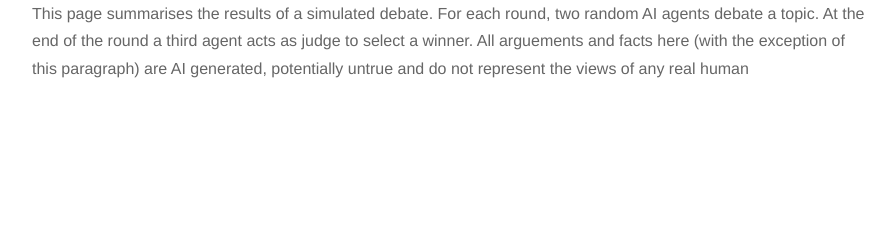
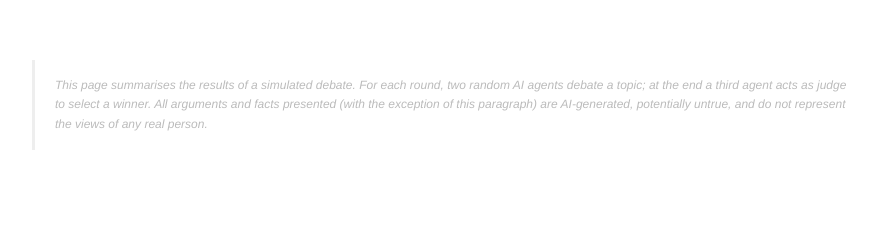
Before and after one commit to DanteLore/silicon-forum, a Python web app: template outputs/templates/summary.html in a window 1280 px wide. Shown: the part 275-515 px from the top of the page, without its empty margins (188-1083 px from the left). Run offline with Jinja, Linux system fonts and the light colour scheme; the template is opened without the code that fills it, so the values that code supplies are empty.

Commit message:
Tweaks to layout

```diff
--- a/outputs/templates/debate.html
+++ b/outputs/templates/debate.html
@@ -3,7 +3,7 @@
 <head>
 <meta charset="UTF-8">
 <meta name="viewport" content="width=device-width, initial-scale=1.0">
-<title>Debate: {{ topic }}</title>
+<title>Debate Premise: {{ premise or topic }}</title>
 <style>
 * { box-sizing: border-box; margin: 0; padding: 0; }
 
@@ -321,8 +321,7 @@ details[open].thought summary::before { content: "▼  "; }
 <div class="debate">
 
   <header class="debate-header">
-    <h1>{{ topic }}</h1>
-    {% if premise %}<p class="premise">Premise: <em>{{ premise }}</em></p>{% endif %}
+    <h1>Debate Premise: {{ premise or topic }}</h1>
     <div class="participants">
       {% for p in participants %}
       <div class="participant" style="border-color: {{ p.color }}">
--- a/outputs/templates/summary.html
+++ b/outputs/templates/summary.html
@@ -188,6 +188,17 @@ a.transcript-link:hover { color: #5694f1; text-decoration: underline; }
 .bias-pos { color: #2e7d32; }
 .bias-neg { color: #c62828; }
 .bias-neutral { color: #aaa; }
+
+/* ── Disclaimer ──────────────────────────────────────── */
+.disclaimer {
+    margin-top: 60px;
+    padding: 16px 20px;
+    border-left: 3px solid #eee;
+    font-size: 12px;
+    color: #bbb;
+    font-style: italic;
+    line-height: 1.6;
+}
 
 /* ── Responsive ──────────────────────────────────────── */
 @media (max-width: 600px) {
@@ -423,10 +434,11 @@ a.transcript-link:hover { color: #5694f1; text-decoration: underline; }
     </div><!-- /stats-grid -->
   </div><!-- /stats-section -->
   {% endif %}
-  <p>
-      This page summarises the results of a simulated debate. For each round, two random AI agents debate a topic.
-      At the end of the round a third agent acts as judge to select a winner.
-      All arguements and facts here (with the exception of this paragraph) are AI generated, potentially untrue and do not represent the views of any real human
+  <p class="disclaimer">
+    This page summarises the results of a simulated debate. For each round, two random AI agents
+    debate a topic; at the end a third agent acts as judge to select a winner. All arguments and
+    facts presented (with the exception of this paragraph) are AI-generated, potentially untrue,
+    and do not represent the views of any real person.
   </p>
 </div>
 </body>
```
